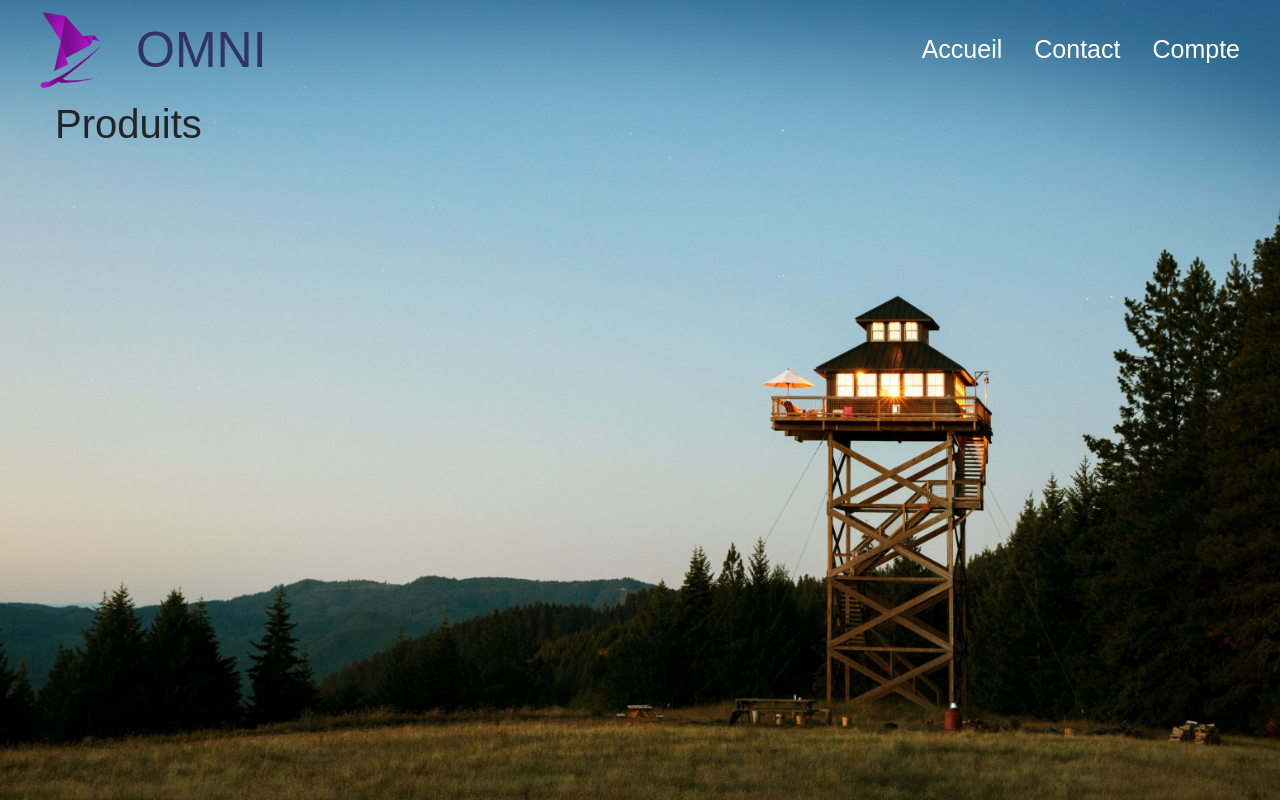
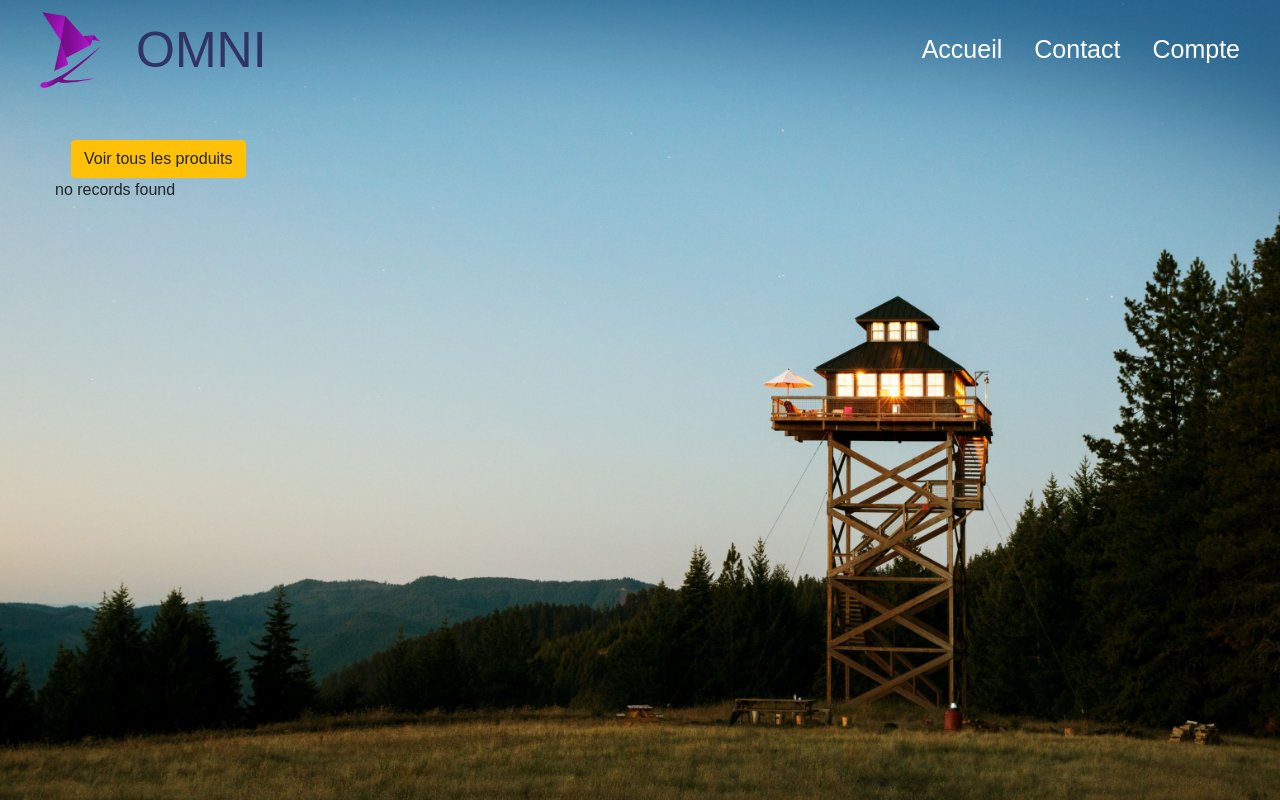
Before and after one commit to isckraa/Symfony-boutique, a Symfony app: template e-boutique/templates/produit/show.html.twig in a window 1280 px wide. Run offline with Twig, Linux system fonts and the light colour scheme; the template is opened without the code that fills it, so the values that code supplies are empty; some libraries are stand-ins or nearby versions.

Commit message:
Style page produits

```diff
--- a/e-boutique/public/css/style.css
+++ b/e-boutique/public/css/style.css
@@ -21,6 +21,11 @@
 
 .site-content-produit {
     padding-top: 100px;
+}
+
+.site-content-produit__produits {
+    margin-left: 16px;
+    margin-top: 40px;
 }
 
 .container {
@@ -98,9 +103,9 @@ a:hover {
     transition: linear .3s;
 }
 
-.produit-search__item:not(:last-child) {
+/* .produit-search__item:not(:last-child) {
     border-right: 1px solid #333333;
-}
+} */
 
 .card__content .btn {
     background-color: white;
--- a/e-boutique/templates/produit/show.html.twig
+++ b/e-boutique/templates/produit/show.html.twig
@@ -3,14 +3,36 @@
 {% block title %}Produit{% endblock %}
 
 {% block body %}
-    <div class="site-content site-content-produit container">
-        <h1>Produits</h1>
+<div class="site-content site-content-produit container">
+    <div class="site-content-produit__produits">
+        <a href="{{ path('produit_index') }}" class="btn btn-warning">Voir tous les produits</a>
+    </div>
 
-        <pre>
-            {{ dump(produits) }}
-        </pre>
-        {% for produit in produits %}
-            <h1>{{ produit.nom }}</h1>
-        {% endfor %}
-    </div>
+    <ul class="cards">
+    {% for produit in produits %}
+        <li class="cards__item">
+            <div class="card">
+                <div class="card__image card__image--fence"></div>
+                    <div class="card__content">
+                        <div class="card__title">{{ produit.nom }}</div>
+                        <p class="card__text">{{ produit.description }}</p>
+                        <p>{{ produit.categorie.nom }}</p>
+                        <div class="card_info">
+                            <div class="card-info__left">
+                                <span>&#128077;</span> {{ produit.avis }}
+                                <span>&#11088;</span> {{ produit.note }}
+                            </div>
+                            <div class="card-info__right">
+                                <span>&#128182;</span> {{ produit.prix }}€
+                            </div>
+                        </div>
+                        <button class="btn btn--block card__btn">Ajouter au panier</button>
+                    </div>
+            </div>
+        </li>
+    {% else %}
+        <p>no records found</p>
+    {% endfor %}
+    </ul>
+</div>
 {% endblock %}
```
